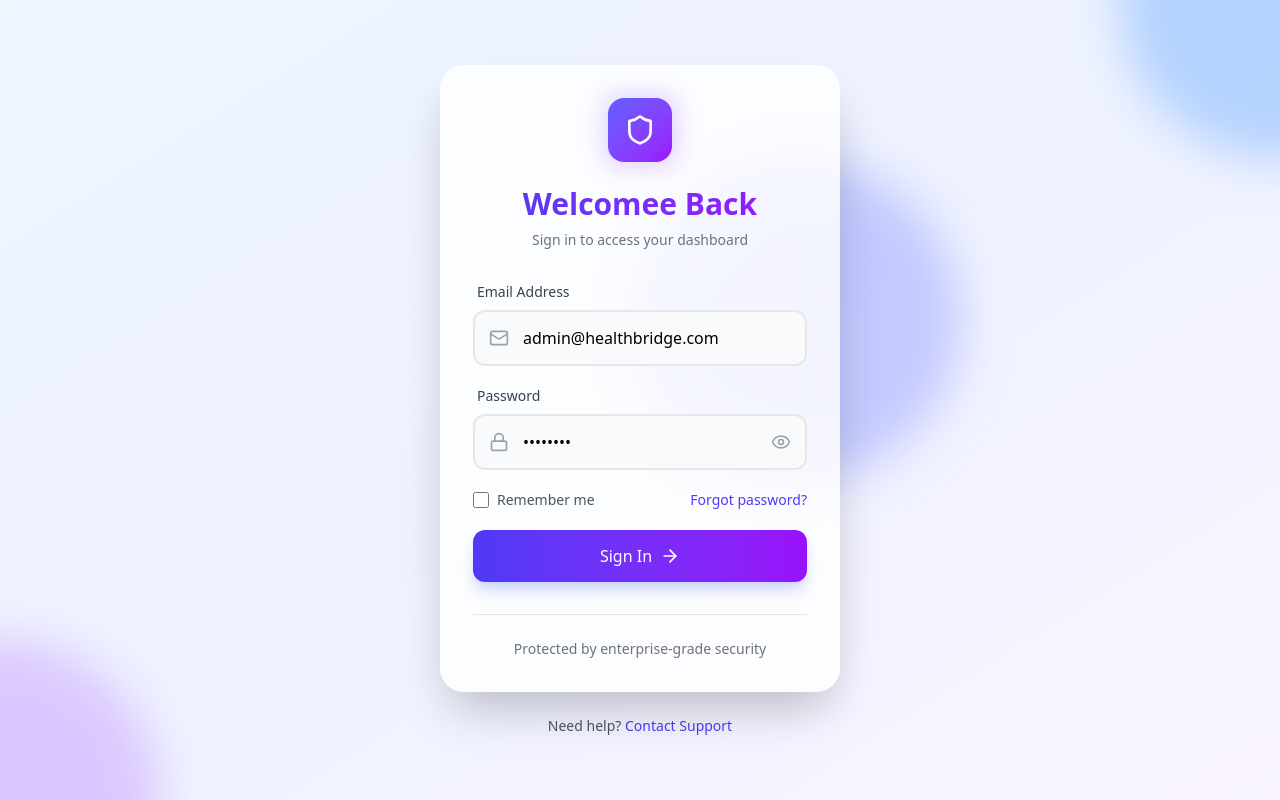
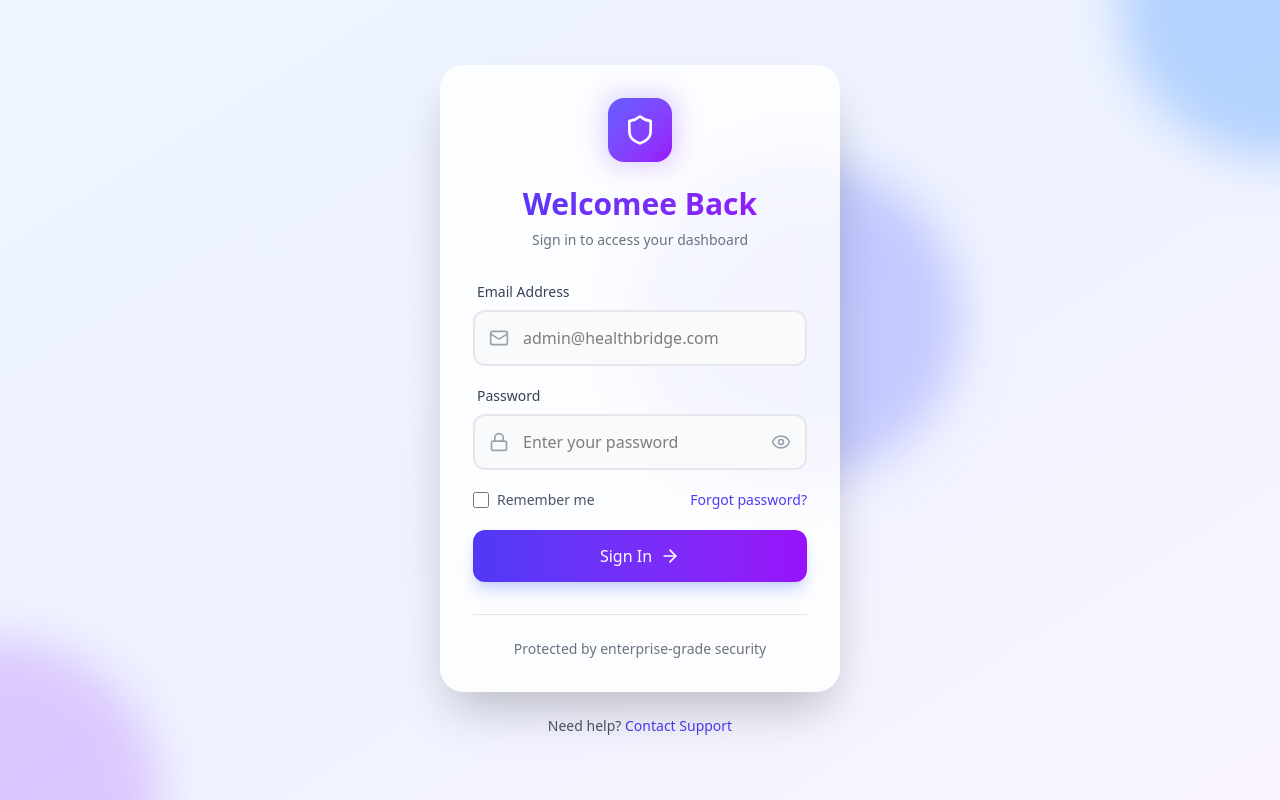
Before and after one commit to Atta-Ullah96/healthbridge-admin-panel, a React (Vite) app: page / in a window 1280 px wide. Built offline with nearby package versions, Linux system fonts and the light colour scheme.

Commit message:
remove the input

```diff
--- a/src/pages/login/login.jsx
+++ b/src/pages/login/login.jsx
@@ -3,8 +3,8 @@ import { Mail, Lock, Eye, EyeOff, ArrowRight, Shield } from "lucide-react";
 import { useNavigate } from "react-router-dom";
 import { useAdminLoginMutation } from "../../api/auth";
 const Login = () => {
-  const [email, setEmail] = useState("admin@healthbridge.com");
-  const [password, setPassword] = useState("admin123");
+  const [email, setEmail] = useState("");
+  const [password, setPassword] = useState("");
   const [showPassword, setShowPassword] = useState(false);
   const [error, setError] = useState("");
 
```
